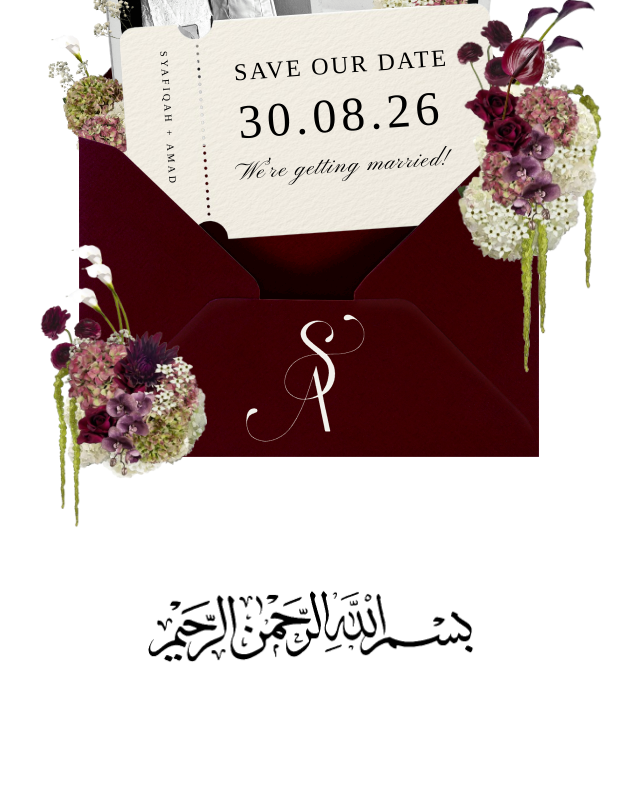
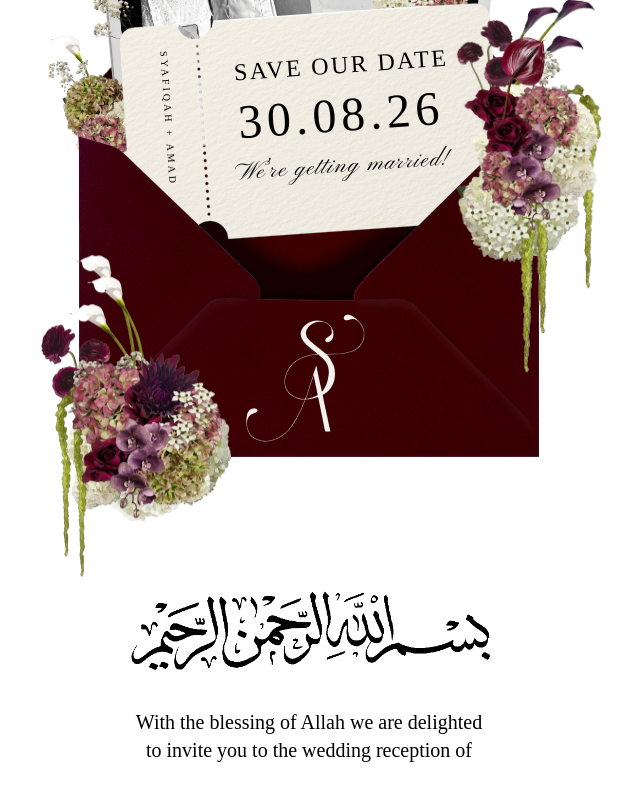
Before and after one commit to amadzai/syamad-wedding-invitation, a React (Vite) app: page /invitation in a window 1280 px wide. Shown: the part 358-1158 px from the top of the page, without its empty margins (331-971 px from the left). Before the commit the page ends 1073 px from the top, so only its background shows below. Built offline with nearby package versions, Linux system fonts and the light colour scheme; a web font is replaced by a local one.

Commit message:
feat: add text below bismillah

```diff
--- a/src/pages/Invitation.tsx
+++ b/src/pages/Invitation.tsx
@@ -84,15 +84,21 @@ export function Invitation() {
         />
         <Bouquet
           src={bouquet6}
-          className="bottom-0 -left-10 w-28 translate-y-1/4 sm:w-42"
+          className="-bottom-10 -left-10 w-28 translate-y-1/4 sm:w-48"
         />
       </div>
 
       <img
         src={bismillah}
         alt="Bismillah"
-        className="mt-20 w-78 sm:mt-32 sm:w-85"
+        className="mt-20 w-78 sm:mt-32 sm:w-94"
       />
+
+      <p className="text-md mt-4 max-w-md text-center font-script text-black sm:mt-8 sm:text-xl">
+        With the blessing of Allah we are delighted
+        <br />
+        to invite you to the wedding reception of
+      </p>
     </main>
   );
 }
```
